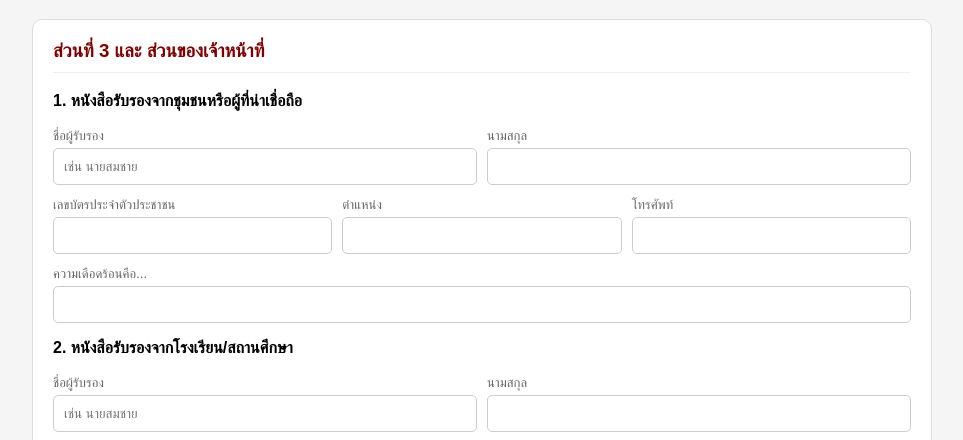
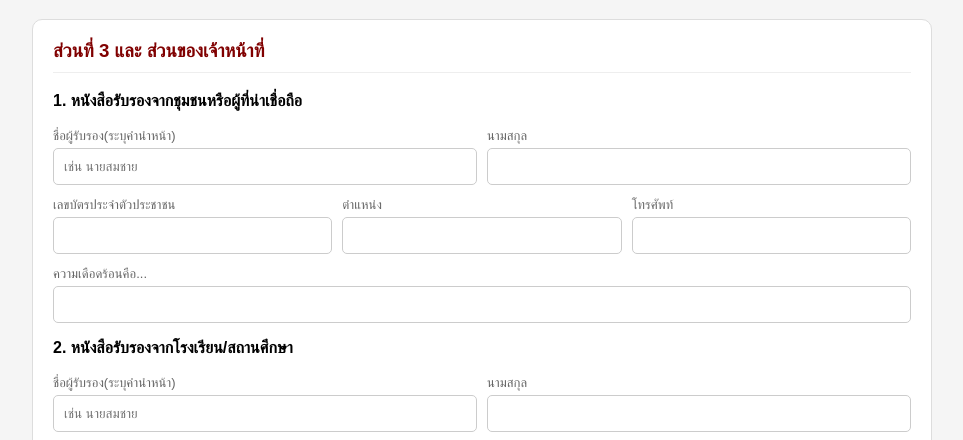
Before and after one commit to ruwaidawy-wq/kunpoom-sk03, a React (Create React App) app: page / in a window 1280 px wide. Shown: the part 3664-4104 px from the top of the page, without its empty margins (158-1121 px from the left). Built offline with nearby package versions, Linux system fonts and the light colour scheme.

Commit message:
Update ApplicationForm.js

```diff
--- a/src/ApplicationForm.js
+++ b/src/ApplicationForm.js
@@ -742,7 +742,7 @@ options={[
           </p>
           <Row>
             <Input
-  label="ชื่อผู้รับรอง"
+  label="ชื่อผู้รับรอง(ระบุคำนำหน้า)"
   name="cert1_name"
   placeholder="เช่น นายสมชาย" // ใส่ตัวอย่างเพื่อให้เขากรอกคำนำหน้ามาด้วย
   onChange={handleChange}
@@ -769,7 +769,7 @@ options={[
           </p>
           <Row>
             <Input
-  label="ชื่อผู้รับรอง"
+  label="ชื่อผู้รับรอง(ระบุคำนำหน้า)"
   name="cert2_name"
   placeholder="เช่น นายสมชาย" // ใส่ตัวอย่างเพื่อให้เขากรอกคำนำหน้ามาด้วย
   onChange={handleChange}
```
